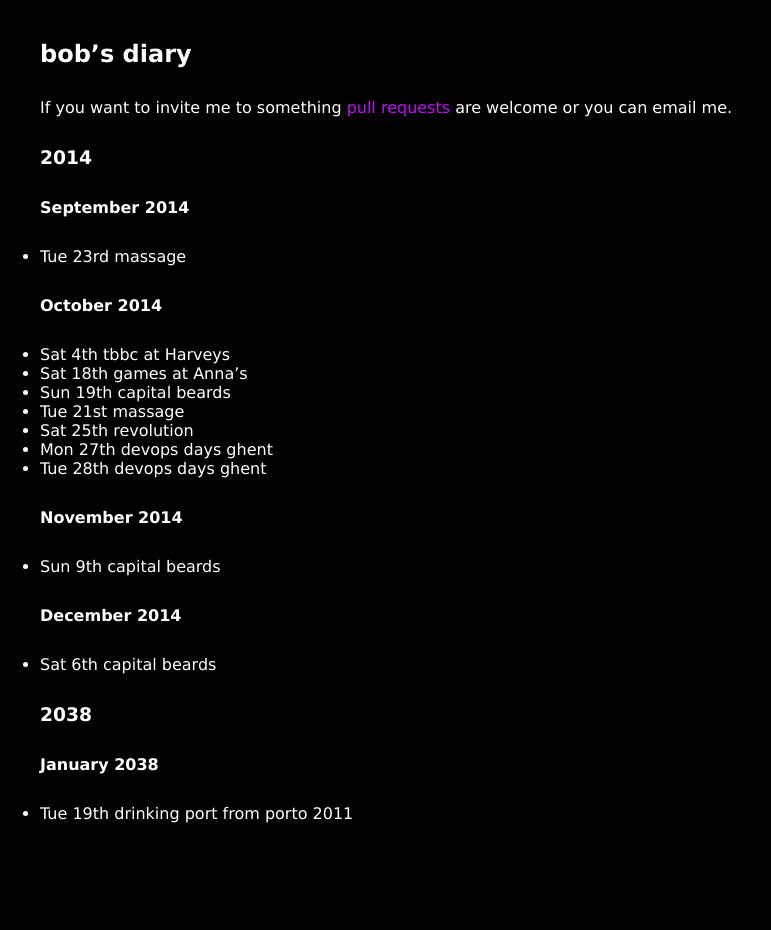
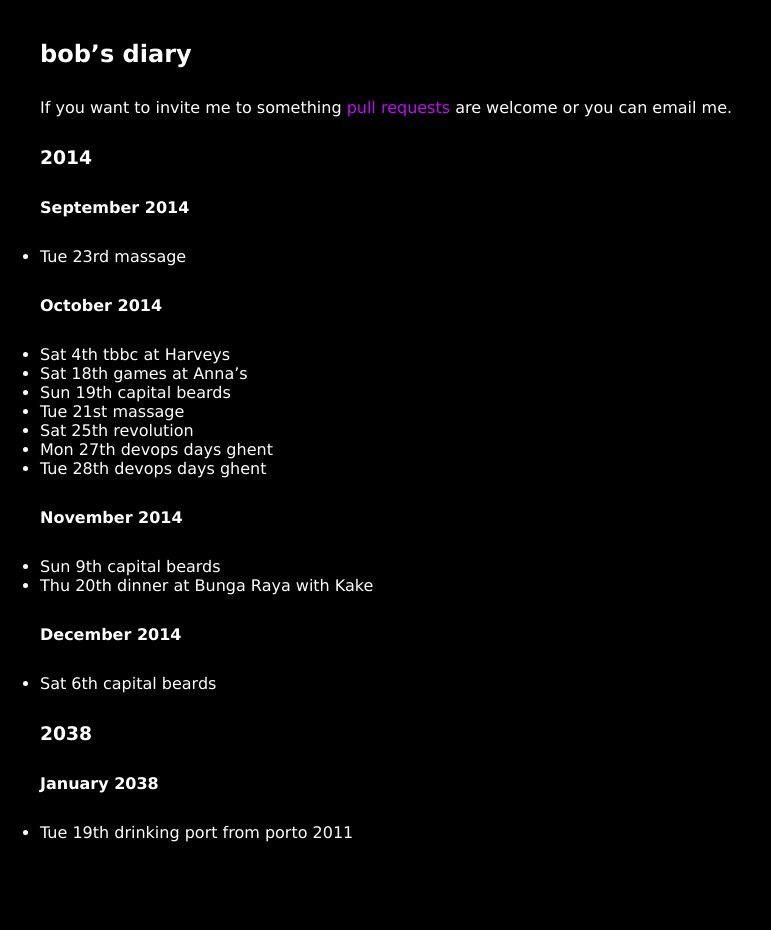
Before and after one commit to rjw1/randomness.org.uk, a Jekyll site: the page built from diary/index.md, in a window 1280 px wide. Shown: the whole page, without its empty margins (0-771 px from the left). Built offline with Jekyll 4.4.1, drawn with Linux system fonts in a browser that asks for light colours; Markdown is read by kramdown in place of the engine named in the settings.

Commit message:
Add Bunga Raya dinner to diary

```diff
--- a/diary/index.md
+++ b/diary/index.md
@@ -26,6 +26,7 @@ are welcome or you can email me.
 #### November 2014 ####
 
 * Sun 9th capital beards
+* Thu 20th dinner at Bunga Raya with Kake
 
 #### December 2014 ####
 
```
